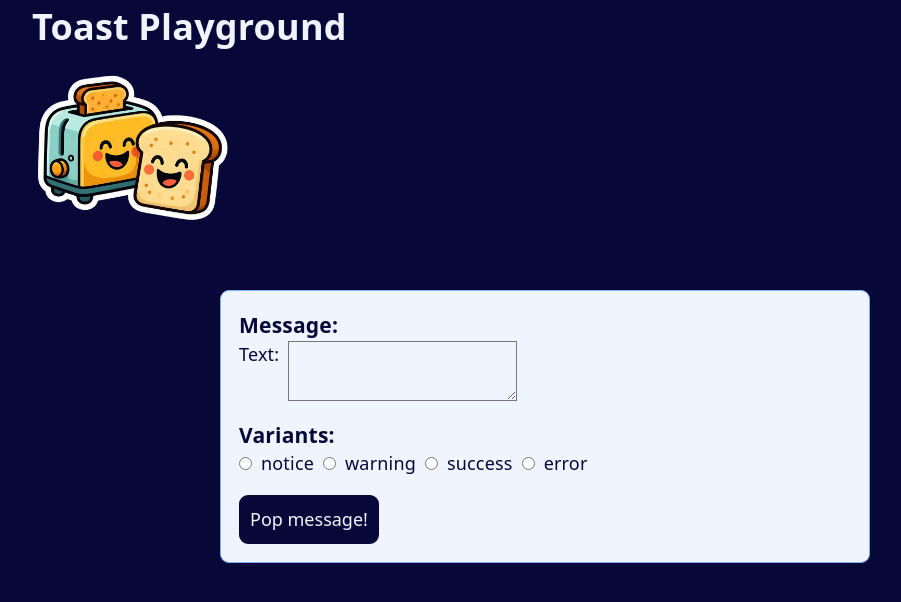
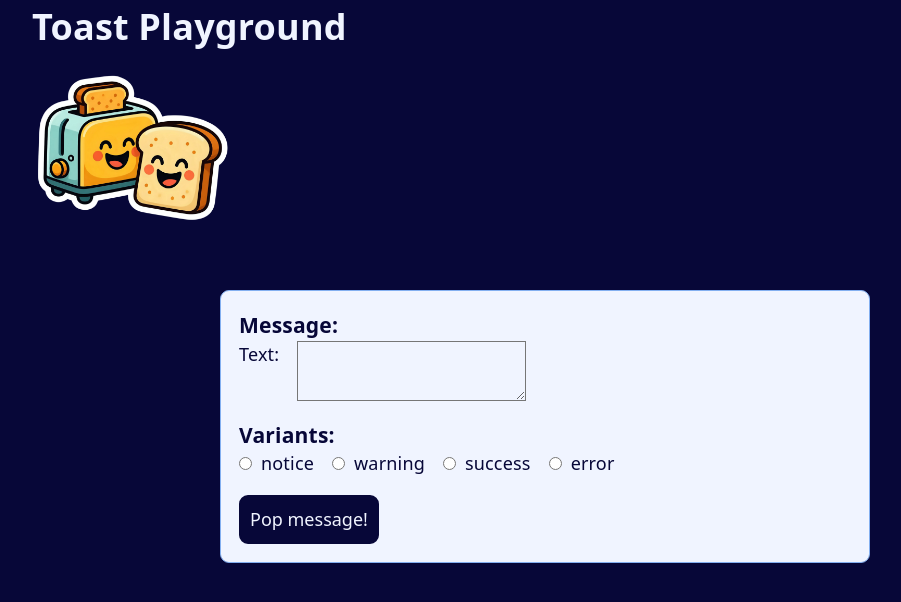
Before and after one commit to VentsiGeorgiev/the-joy-of-react-course, a React (Vite) app in the folder toast-playground/: page / in a window 1280 px wide. Shown: the top 602 px of the page, without its empty margins (95-996 px from the left). Built offline with nearby package versions, Linux system fonts and the light colour scheme.

Commit message:
enhance radio input, row styling

```diff
--- a/toast-playground/src/components/Toast/RadioInput/RadioInput.jsx
+++ b/toast-playground/src/components/Toast/RadioInput/RadioInput.jsx
@@ -6,11 +6,12 @@ function InputRadio() {
   return (
     <>
       {VARIANTS.map((variant, index) => (
-        <label className={style.inputRow} key={index}>
+        <label className={style.inputLabel} key={index}>
           <input
             type="radio"
             name="message-variant"
             id={`${variant}${index}`}
+            className={style.input}
           />
           {variant}
         </label>
--- a/toast-playground/src/components/Toast/RadioInput/RadioInput.module.css
+++ b/toast-playground/src/components/Toast/RadioInput/RadioInput.module.css
@@ -1,4 +1,8 @@
-.inputRow {
+.inputLabel {
   display: flex;
   gap: 0.5rem;
 }
+.inputLabel,
+.input {
+  cursor: pointer;
+}
--- a/toast-playground/src/components/Toast/ToastForm/ToastForm.module.css
+++ b/toast-playground/src/components/Toast/ToastForm/ToastForm.module.css
@@ -23,7 +23,8 @@
 
 .inputRow {
   display: flex;
-  gap: 0.5rem;
+  flex-wrap: wrap;
+  gap: 1rem;
 }
 
 .submitButton {
```
